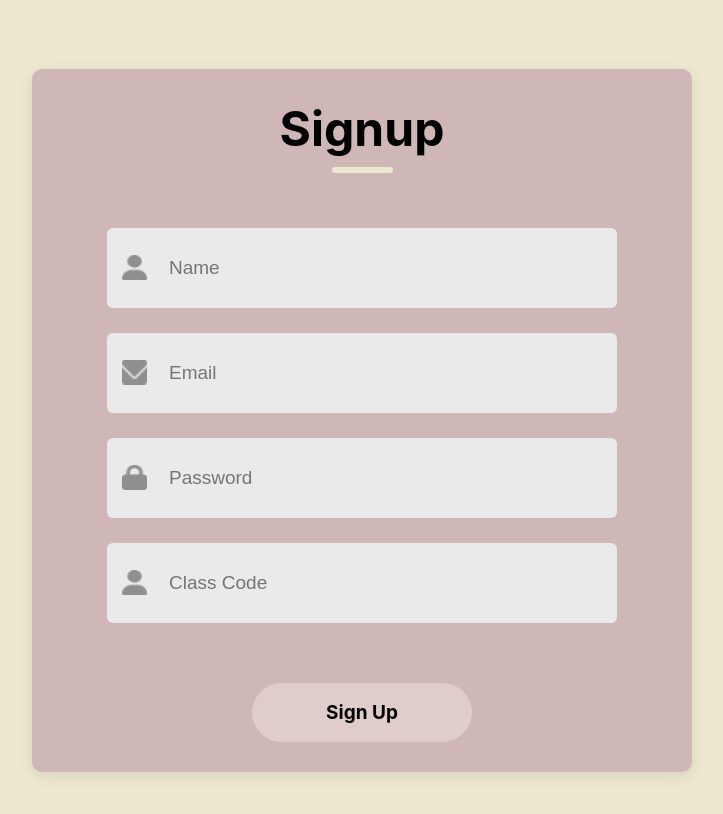
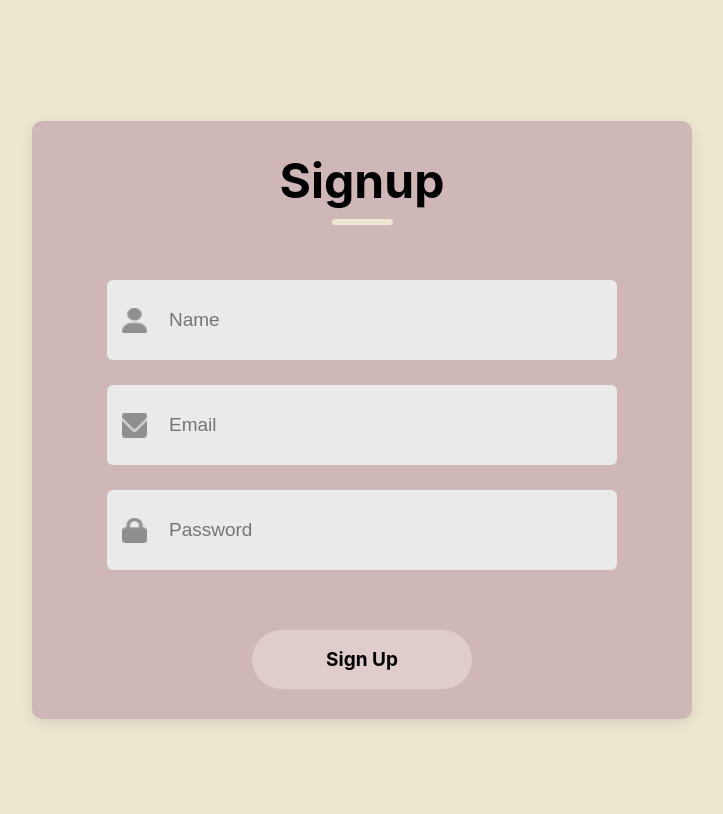
Before and after one commit to ClaireG-J/SeniorProject, a React (Create React App) app in the folder app/: page /signup in a window 1280 px wide. Shown: the top 814 px of the page, without its empty margins (278-1001 px from the left). Built offline with nearby package versions, Linux system fonts and the light colour scheme.

Commit message:
Deleted the Class Code option in TeacherSignup

```diff
--- a/app/src/Components/pages/TeacherSignup/TeacherSignup.jsx
+++ b/app/src/Components/pages/TeacherSignup/TeacherSignup.jsx
@@ -89,13 +89,6 @@ export const TeacherSignup = () => {
                         <img src={passwordIcon} alt="Password Icon" />
                         <input id="password" name="password" type="password" placeholder="Password" value={formData.password} onChange={handleChange}/>
                     </div>
-                        <div className={styles.input}>
-                            <label htmlFor="classCode" className={styles.visuallyHidden}>
-                                Class Code
-                            </label>
-                            <img src={userIcon} alt="Class Code Icon" />
-                            <input id="classCode" name="classcode" type="text" placeholder="Class Code" value={formData.classcode} onChange={handleChange}/>
-                        </div>
                 </div>
                 <div className={styles.submitContainer}>
                     <div className={styles.submit} onClick={handleSignup}>Sign Up</div>
```
